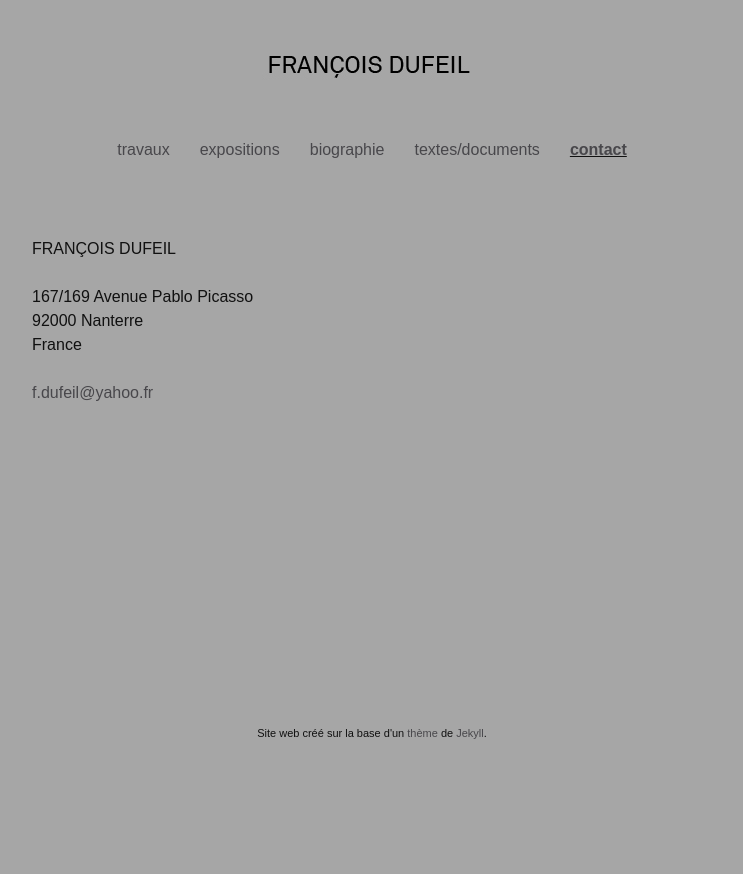
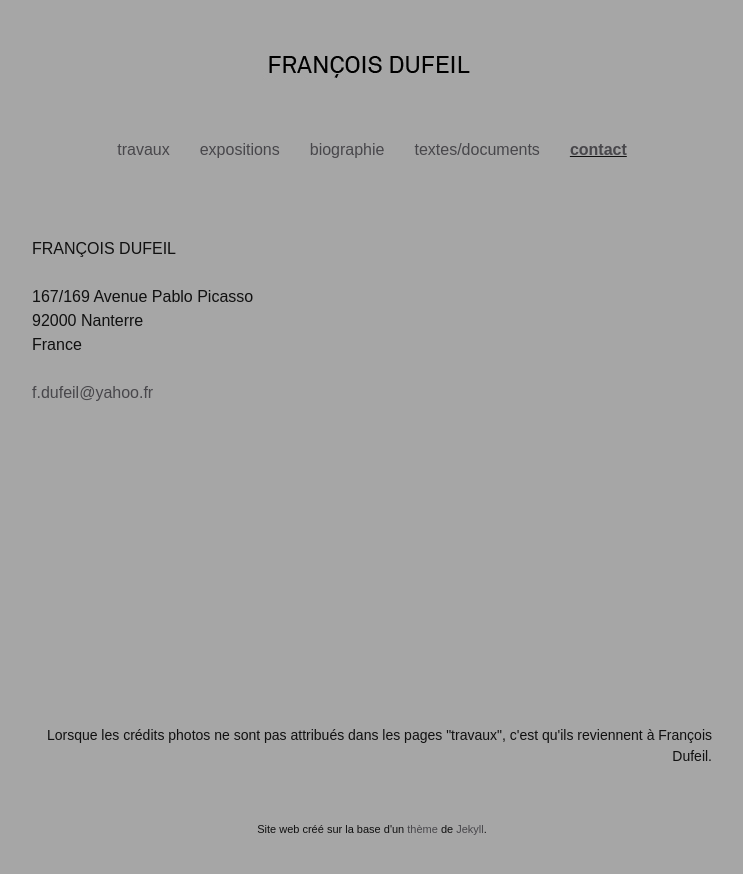
Before and after one commit to Mariecie/Mariecie.github.io, a Jekyll site: the page built from contact.md, in a window 1280 px wide. Shown: the top 874 px of the page, without its empty margins (268-1011 px from the left). Built offline with Jekyll 4.4.1, drawn with Linux system fonts in a browser that asks for light colours.

Commit message:
vignette 3 cloches + crédits photos généraux

```diff
--- a/_includes/footer.html
+++ b/_includes/footer.html
@@ -2,7 +2,10 @@
 
   <div class="wrapper">
 
-
+<p style="text-align:right; font-size: 14px;">
+Lorsque les crédits photos ne sont pas attribués dans les pages "travaux", c'est qu'ils reviennent à François Dufeil.
+</p>
+<p>&nbsp;</p>
 <p class="body"style="text-align:center; font-size: 11px;">
 Site web cr&eacute;&eacute; sur la base d'un <a href="http://jekyllthemes.org/themes/urban/"target="_blank">th&egrave;me</a> de <a href="http://jekyllrb.com" target="_blank">Jekyll</a>.
 </p>
--- a/_posts/2015-10-23-Cloches sous pression.markdown
+++ b/_posts/2015-10-23-Cloches sous pression.markdown
@@ -2,7 +2,7 @@
 layout: post
 title:  "CLOCHES SOUS PRESSION"
 date:   2015-10-23 15:39:40
-preview: "https://raw.githubusercontent.com/Mariecie/Mariecie.github.io/master/images/francois-dufeil-cloches-sous-pression-preview2.jpg"
+preview: "https://raw.githubusercontent.com/Mariecie/Mariecie.github.io/master/images/francois-dufeil-cloches-sous-pression-preview3.jpg"
 ---
 
 <img src="https://raw.githubusercontent.com/Mariecie/Mariecie.github.io/master/images/francois-dufeil-cloches-sous-pression.jpg" alt="Cloches sous pression.Francois Dufeil">
```
